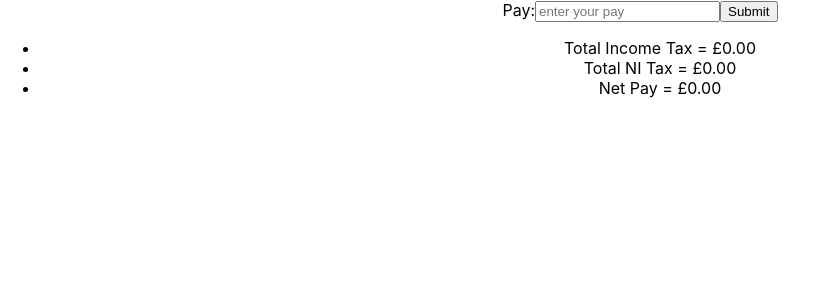
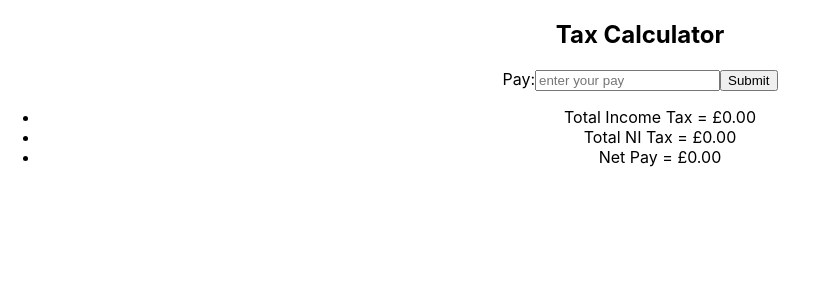
Before and after one commit to chima2g/tax_calculator, a React (Create React App) app: page / in a window 1280 px wide. Shown: the top 300 px of the page, without its empty margins (0-818 px from the left). Built offline with nearby package versions, Linux system fonts and the light colour scheme.

Commit message:
update basic html structure

```diff
--- a/src/TaxCalculator.js
+++ b/src/TaxCalculator.js
@@ -27,7 +27,8 @@ const TaxCalculator = () => {
   };
 
   return (
-    <div>
+    <main>
+      <h2>Tax Calculator</h2>
       <form onSubmit={handleSubmit}>
         <label htmlFor="pay-input">Pay:</label>
         <input
@@ -41,17 +42,15 @@ const TaxCalculator = () => {
           required={true}
         ></input>
         <button data-testid={"submit-btn"}>Submit</button>
-        <ul>
-          <li data-testid={"income-tax"}>
-            Total Income Tax = {formatter.format(incomeTax)}
-          </li>
-          <li data-testid={"ni-tax"}>
-            Total NI Tax = {formatter.format(nITax)}
-          </li>
-          <li data-testid={"net-pay"}>Net Pay = {formatter.format(netPay)}</li>
-        </ul>
       </form>
-    </div>
+      <ul>
+        <li data-testid={"income-tax"}>
+          Total Income Tax = {formatter.format(incomeTax)}
+        </li>
+        <li data-testid={"ni-tax"}>Total NI Tax = {formatter.format(nITax)}</li>
+        <li data-testid={"net-pay"}>Net Pay = {formatter.format(netPay)}</li>
+      </ul>
+    </main>
   );
 };
 
```
